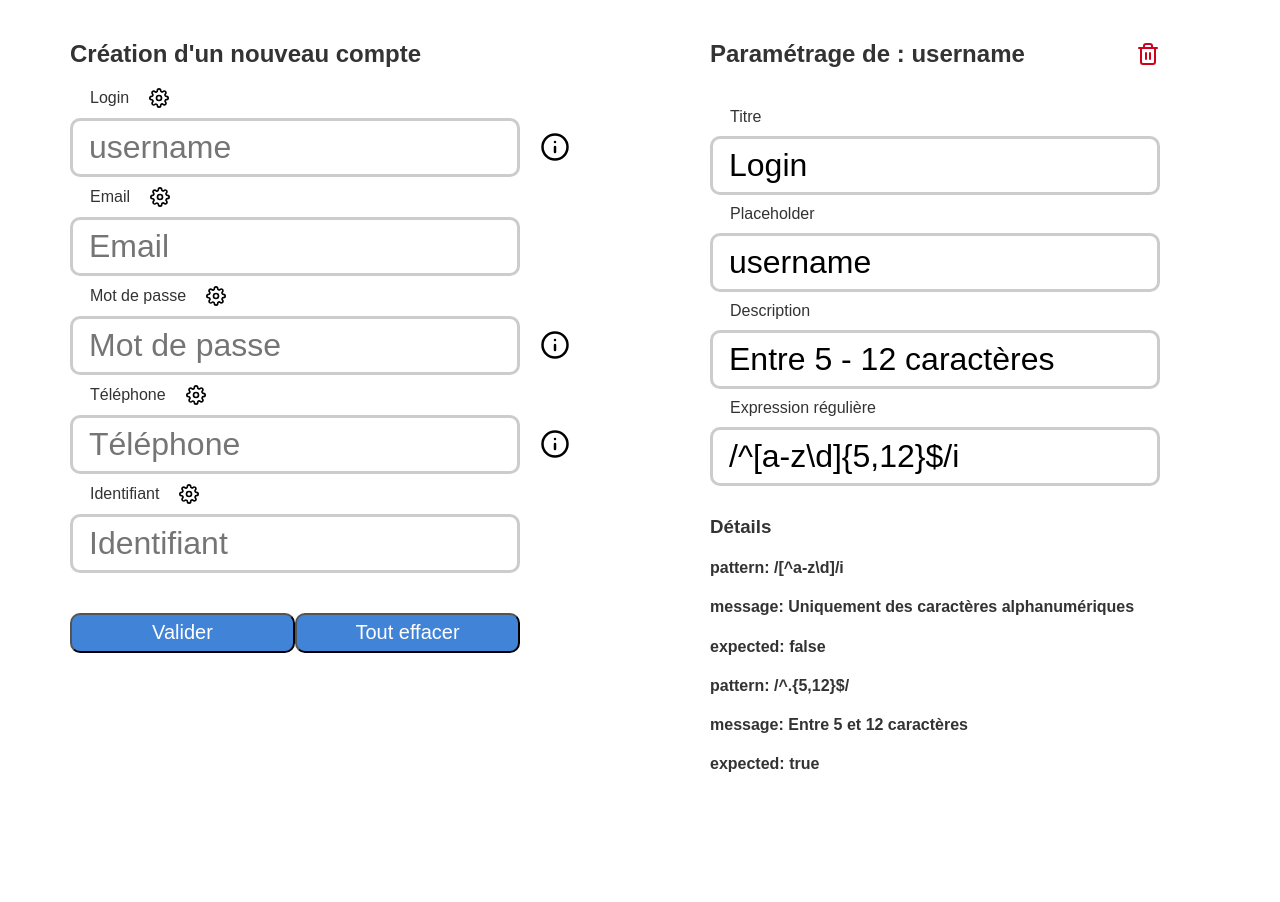
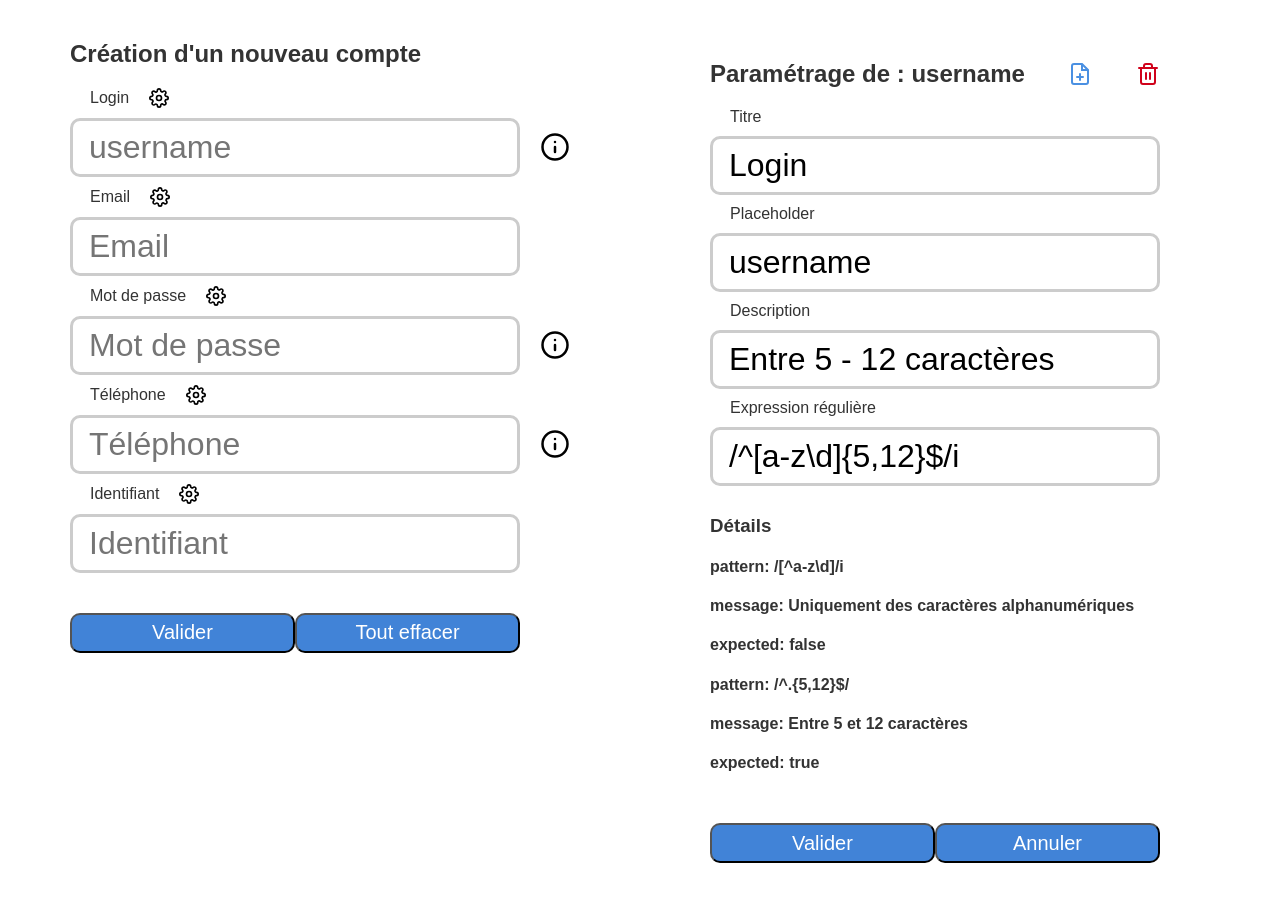
Before and after one commit to jlum85/regexInput, a React (Create React App) app: page / in a window 1280 px wide. Both pictures are taken after a click on the icon 479 px from the left and 97 px from the top of the page. Before the commit the page ends 815 px from the top, so only its background shows below. Built offline with nearby package versions, Linux system fonts and the light colour scheme.

Commit message:
updateField  + createField

```diff
--- a/src/actions/index.js
+++ b/src/actions/index.js
@@ -1,9 +1,8 @@
 export const AT_FIELD = {
   DELETE: "DELETE_FIELD",
   CREATE: "CREATE_FIELD",
+  UPDATE: "UPDATE_FIELD",
   READ: "READ_FIELD",
-  READ_ALL: "READ_ALL",
-  ERROR: "ERROR",
 };
 
 export function selectField(field) {
@@ -19,3 +18,17 @@ export function deleteField(name) {
     payload: name,
   };
 }
+
+export function createField(field) {
+  return {
+    type: AT_FIELD.CREATE,
+    payload: field,
+  };
+}
+
+export function updateField(field) {
+  return {
+    type: AT_FIELD.UPDATE,
+    payload: field,
+  };
+}
--- a/src/components/Form.js
+++ b/src/components/Form.js
@@ -45,12 +45,7 @@ const Form = (props) => {
     if (!value || !regex) {
       return "";
     }
-
-    if (regex.test(value)) {
-      return "valid";
-    } else {
-      return "invalid";
-    }
+    return regex.test(value) ? "valid" : "invalid";
   };
 
   const handleChange = (event) => {
@@ -69,7 +64,7 @@ const Form = (props) => {
   };
 
   return (
-    <form className="" onSubmit={onSubmit}>
+    <form onSubmit={onSubmit}>
       <h2>{formTitle}</h2>
       {formStructure.map((f) => (
         <FormInput
--- a/src/containers/FieldDetail.js
+++ b/src/containers/FieldDetail.js
@@ -1,28 +1,77 @@
 import React, { useState, useEffect } from "react";
 import { connect } from "react-redux";
 import { bindActionCreators } from "redux";
-import { selectField, deleteField } from "../actions/index";
+import {
+  selectField,
+  deleteField,
+  createField,
+  updateField,
+} from "../actions/index";
 import PatternDetail from "../components/PatternDetail";
+import { isRegExp, StringToRegex } from "../utils/regex";
 
 const FieldDetail = (props) => {
   const [label, setLabel] = useState("");
-  const [placeHolder, setPlaceHolder] = useState("");
+  const [placeholder, setPlaceholder] = useState("");
   const [description, setDescription] = useState("");
   const [pattern, setPattern] = useState("");
+  const [createMode, setCreateMode] = useState(false);
+  const [name, setName] = useState("");
   const { activeField: field } = props;
 
   useEffect(() => {
     if (field) {
+      setName(field.name);
       setLabel(field.label);
-      setPlaceHolder(field.placeholder);
+      setPlaceholder(field.placeholder);
       setDescription(field.description);
       setPattern(field.pattern);
     }
   }, [field]);
 
   const handleDelete = (name) => {
-    console.log("delete " + name);
     props.deleteField(name);
+    props.selectField(null);
+  };
+
+  const handleNew = () => {
+    setCreateMode(true);
+    const newField = {
+      name: "new",
+      label: "",
+      placeholder: "",
+      pattern: "",
+      description: "",
+      patternDetail: [],
+    };
+    props.selectField(newField);
+  };
+
+  const onInsertOrUpdate = (event) => {
+    event.preventDefault();
+
+    let regex = "";
+    try {
+      regex = StringToRegex(pattern);
+    } catch (e) {
+      alert("Expression régulière non valide");
+      return;
+    }
+
+    const newField = {
+      name,
+      label,
+      placeholder,
+      pattern: regex,
+      description,
+      patternDetail: [],
+    };
+    if (createMode) {
+      props.createField(newField);
+      setCreateMode(false);
+    } else {
+      props.updateField(newField);
+    }
     props.selectField(null);
   };
 
@@ -32,8 +81,37 @@ const FieldDetail = (props) => {
         <></>
       ) : (
         <div className="detail">
+          <form onSubmit={onInsertOrUpdate}>
+            {createMode ? (
+              <>
+                <label htmlFor="name">Nom</label>
+                <input
+                  name="name"
+                  type="text"
+                  value={name}
+                  onChange={(e) => setName(e.target.value)}
+                  autoComplete="off"
+                ></input>
+              </>
+            ) : (
               <div className="headerParam">
                 <h2>Paramétrage de : {field.name}</h2>
+                <svg
+                  onClick={() => handleNew()}
+                  xmlns="http://www.w3.org/2000/svg"
+                  width="24"
+                  height="24"
+                  viewBox="0 0 24 24"
+                  fill="none"
+                  stroke="#4a90e2"
+                  strokeWidth="2"
+                  strokeLinecap="round"
+                  strokeLinejoin="arcs"
+                >
+                  <path d="M14 2H6a2 2 0 0 0-2 2v16c0 1.1.9 2 2 2h12a2 2 0 0 0 2-2V8l-6-6z" />
+                  <path d="M14 3v5h5M12 18v-6M9 15h6" />
+                </svg>
+
                 <svg
                   onClick={() => handleDelete(field.name)}
                   xmlns="http://www.w3.org/2000/svg"
@@ -52,8 +130,8 @@ const FieldDetail = (props) => {
                   <line x1="14" y1="11" x2="14" y2="17"></line>
                 </svg>
               </div>
+            )}
 
-          <form>
             <label htmlFor="label">Titre</label>
             <input
               name="label"
@@ -67,8 +145,8 @@ const FieldDetail = (props) => {
             <input
               name="placeHolder"
               type="text"
-              value={placeHolder}
-              onChange={(e) => setPlaceHolder(e.target.value)}
+              value={placeholder}
+              onChange={(e) => setPlaceholder(e.target.value)}
               autoComplete="off"
             ></input>
 
@@ -89,9 +167,16 @@ const FieldDetail = (props) => {
               onChange={(e) => setPattern(e.target.value)}
               autoComplete="off"
             ></input>
-          </form>
 
             <PatternDetail patternDetail={field.patternDetail} />
+            <button className="submitBtn">Valider</button>
+            <button
+              className="clearBtn"
+              onClick={() => props.selectField(null)}
+            >
+              Annuler
+            </button>
+          </form>
         </div>
       )}
     </>
@@ -105,7 +190,10 @@ const mapStateToProps = (state) => {
 };
 
 function mapDispatchToProps(dispatch) {
-  return bindActionCreators({ selectField, deleteField }, dispatch);
+  return bindActionCreators(
+    { selectField, deleteField, createField, updateField },
+    dispatch
+  );
 }
 
 export default connect(mapStateToProps, mapDispatchToProps)(FieldDetail);
--- a/src/reducers/reducer_fields.js
+++ b/src/reducers/reducer_fields.js
@@ -2,13 +2,9 @@ import { data } from "../reducers/data";
 import { AT_FIELD } from "../actions/index";
 
 export default function FieldsReducer(state = data, action) {
-  console.log(action);
   switch (action.type) {
-    case AT_FIELD.READ_ALL:
-      return action.payload;
     case AT_FIELD.DELETE:
       return state.filter((item) => {
-        console.log("delete item ", item, action.payload);
         if (item.name === action.payload) {
           return false;
         } else {
@@ -17,6 +13,16 @@ export default function FieldsReducer(state = data, action) {
       });
     case AT_FIELD.CREATE:
       return [...state, action.payload];
+    case AT_FIELD.UPDATE:
+      console.log("AT_FIELD.UPDATE", action.payload);
+      return state.map((item) => {
+        if (item.name === action.payload.name) {
+          return action.payload;
+        } else {
+          return item;
+        }
+      });
+
     default:
       return state;
   }
--- /dev/null
+++ b/src/utils/regex.js
@@ -0,0 +1,17 @@
+export function isRegExp(regExp) {
+  try {
+    new RegExp(regExp);
+  } catch (e) {
+    return false;
+  }
+  return true;
+}
+
+export const StringToRegex = (pattern) => {
+  const flags = pattern.replace(/.*\/([gimy]*)$/, "$1");
+  const expression = pattern.replace(
+    new RegExp("^/(.*?)/" + flags + "$"),
+    "$1"
+  );
+  return new RegExp(expression, flags);
+};
```
Lines whose indentation alone changed are shown as unchanged.
